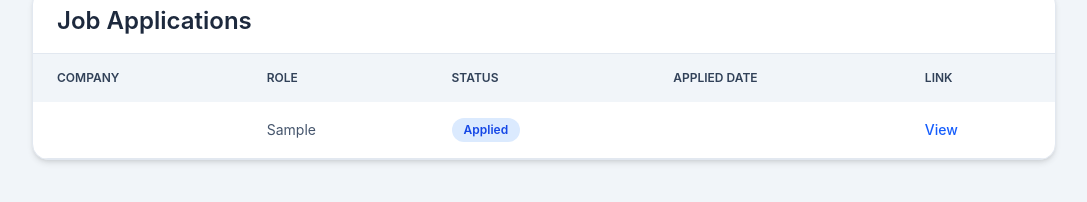
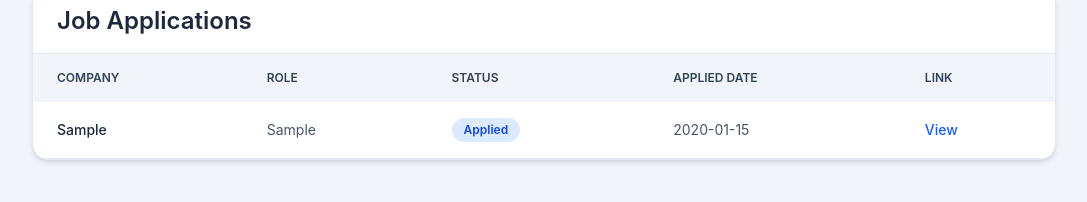
Before and after one commit to DevSourav01/Job-Tracker, a React (Vite) app: page / in a window 1280 px wide. Both pictures are taken after typing "Sample", "Sample", "2020-01-15", "https://example.com" into the empty fields and a click on the button "Add Job". Shown: the part 594-796 px from the top of the page, without its empty margins (96-1183 px from the left). Built offline with nearby package versions, Linux system fonts and the light colour scheme.

Commit message:
fix: "made changes in the object name issue"

```diff
--- a/src/component/JobForm.jsx
+++ b/src/component/JobForm.jsx
@@ -18,6 +18,7 @@ export default function JobForm({ addJob }) {
       !formData.link.trim()
     )
       return;
+      console.log("addJob:", addJob, typeof addJob);
     addJob(formData);
     setFormData({
       company: "",
--- a/src/component/JobRow.jsx
+++ b/src/component/JobRow.jsx
@@ -4,7 +4,7 @@ export default function JobRow({ job }) {
   return (
     <tr className="border-b border-slate-200 hover:bg-slate-50 transition duration-200">
       <td className="px-6 py-4 font-medium text-slate-800">
-        {job.Company}
+        {job.company}
       </td>
       <td className="px-6 py-4 text-slate-600">
         {job.role}
@@ -15,7 +15,7 @@ export default function JobRow({ job }) {
         </span>
       </td>
       <td className="px-6 py-4 text-slate-600">
-        {job.AppliedDate}
+        {job.appliedDate}
       </td>
       <td className="px-6 py-4">
         <a
```
